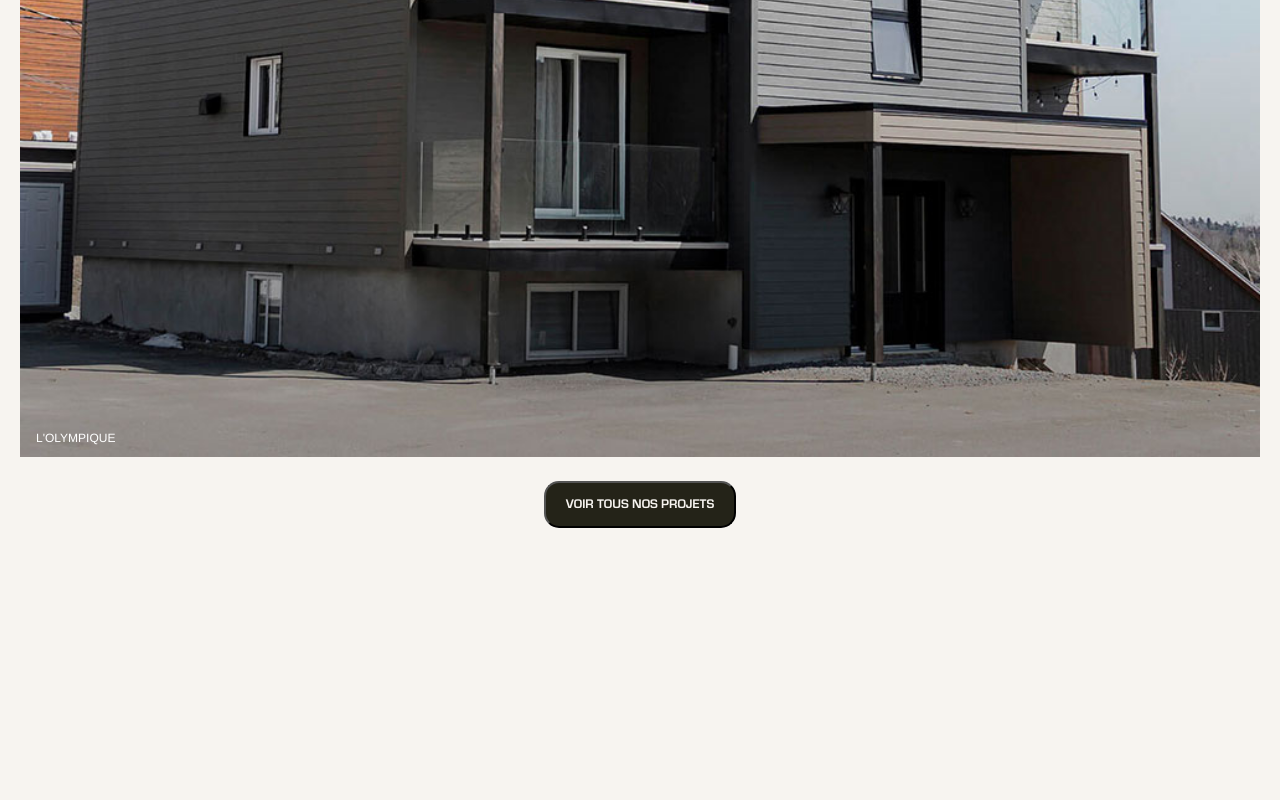
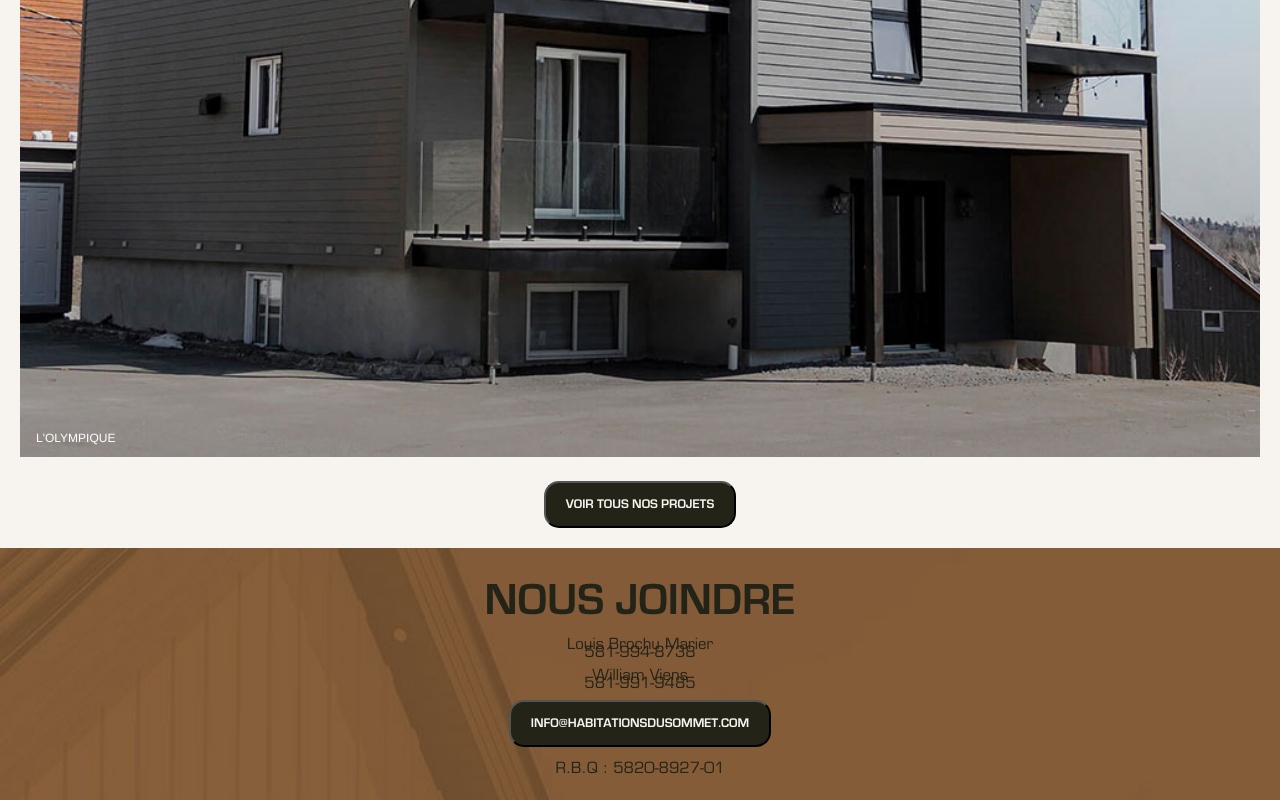
Before and after one commit to AudreyNoelBreton/ConstructionDesSommets, a React (Create React App) app: page / in a window 1280 px wide. Shown: the part 6942-7742 px from the top of the page. Before the commit the page ends 7490 px from the top, so only its background shows below. Built offline with nearby package versions, Linux system fonts and the light colour scheme.

Commit message:
Bottom contact almost done, need to fix the fonts, the button that links to email and add logo

```diff
--- a/src/Sections/Contact-section/contact-section.jsx
+++ b/src/Sections/Contact-section/contact-section.jsx
@@ -0,0 +1,30 @@
+import React from "react";
+
+import "./contact-section.scss";
+
+const Contact = () => {
+  return (
+    <section className="contact">
+      <div className="contact__content">
+        <div className="contact__title">Nous joindre</div>
+        <div className="contact__members">
+          <div className="contact__member">
+            <div className="contact__text">Louis Brochu Marier</div>
+            <div className="contact__text">581-994-8738</div>
+          </div>
+          <div className="contact__member">
+            <div className="contact__text">William Viens</div>
+            <div className="contact__text">581-991-9485</div>
+          </div>
+        </div>
+        <button className="btn btn--center">
+          <div className="btn__text">info@habitationsdusommet.com</div>
+        </button>
+
+        <div className="contact__text">R.B.Q : 5820-8927-01</div>
+      </div>
+    </section>
+  );
+};
+
+export default Contact;
--- a/src/Sections/Contact-section/contact-section.scss
+++ b/src/Sections/Contact-section/contact-section.scss
@@ -0,0 +1,45 @@
+.contact {
+  background-image: url("../../../public/nous-joindre-mobile.jpg");
+  background-size: cover;
+  background-position: center;
+  color: #242318;
+  display: flex;
+  justify-content: center;
+  align-items: center;
+  text-align: center;
+
+  &__content {
+    display: flex;
+    flex-direction: column;
+    gap: 15px;
+    padding: 30px;
+  }
+  &__title {
+    font-family: Eurostile Bold;
+    font-size: 45px;
+    text-transform: uppercase;
+  }
+
+  &__text {
+    font-family: Eurostile Medium;
+    font-size: 15px;
+  }
+
+  &__members {
+    display: flex;
+    flex-direction: column;
+    gap: 15px;
+  }
+
+  &__member {
+    display: flex;
+    flex-direction: column;
+  }
+}
+
+// .contact::before {
+//   content: "";
+//   display: block;
+//   width: 100%;
+//   padding-top: calc(600 / 500 * 100%);
+// }
--- a/src/components/MobileMenu/mobileMenu.jsx
+++ b/src/components/MobileMenu/mobileMenu.jsx
@@ -11,12 +11,17 @@ const MobileMenu = () => {
           </Link>
         </li>
         <li>
-          <Link to="/about" className="mobile-menu__link">
+          <Link to="/realisations" className="mobile-menu__link">
             <span className="mobile-menu__text">NOS RÉALISATIONS</span>
           </Link>
         </li>
         <li>
-          <Link to="/services" className="mobile-menu__link">
+          <Link to="/team" className="mobile-menu__link">
+            <span className="mobile-menu__text">NOTRE ÉQUIPE</span>
+          </Link>
+        </li>
+        <li>
+          <Link to="/about" className="mobile-menu__link">
             <span className="mobile-menu__text">NOUS JOINDRE</span>
           </Link>
         </li>
--- a/src/pages/Home/Home.jsx
+++ b/src/pages/Home/Home.jsx
@@ -3,6 +3,7 @@ import Header from "../../components/Header/header";
 import Slogan from "../../Sections/Slogan-section/slogansection";
 import Infos from "../../Sections/General-infos/infos";
 import Realisations from "../../Sections/Realisations/realisations";
+import Contact from "../../Sections/Contact-section/contact-section";
 import Carousel from "../../components/Carousel/carousel";
 import data from "../../data/data";
 const Home = () => {
@@ -13,6 +14,7 @@ const Home = () => {
       <Slogan />
       <Infos />
       <Realisations></Realisations>
+      <Contact />
     </div>
   );
 };
```
Also changed, not shown: public/nous-joindre-mobile.jpg (added).
